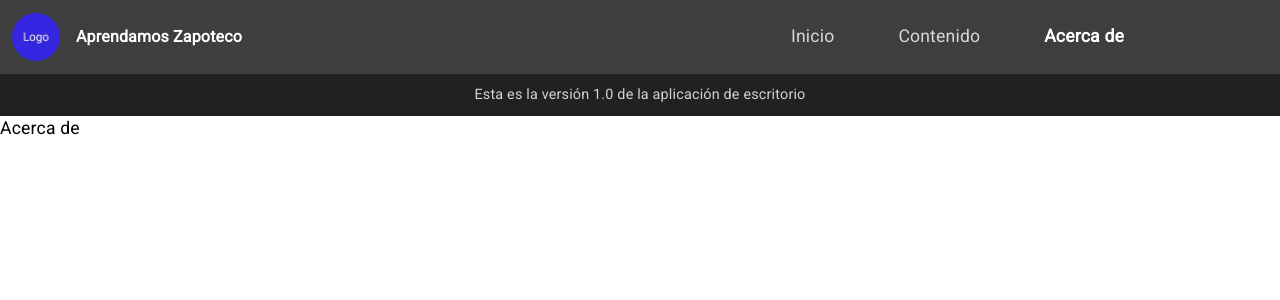
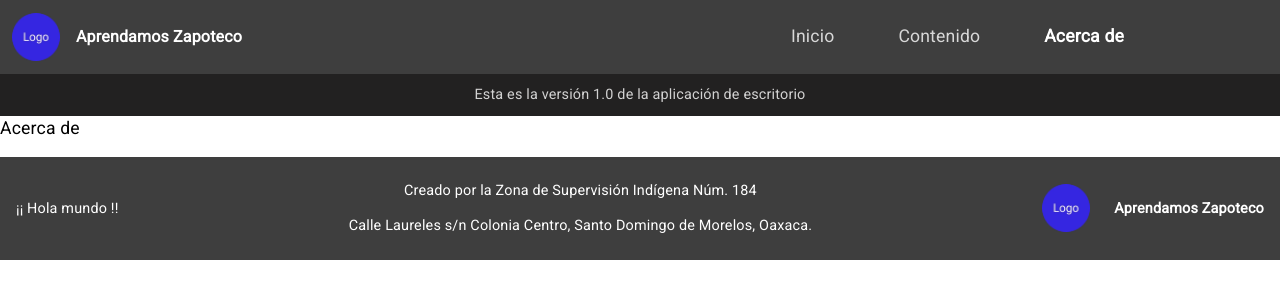
Before and after one commit to aprendamoszapoteco/aprendamoszapoteco.github.io, a React (Create React App) app: page /acerca-de in a window 1280 px wide. Shown: the top 300 px of the page. Built offline with nearby package versions, Linux system fonts and the light colour scheme.

Commit message:
Added Footer

```diff
--- a/src/App.js
+++ b/src/App.js
@@ -9,6 +9,7 @@ import '@fontsource/roboto';
 import './styles/index.css';
 
 import Header from './components/Header';
+import Footer from './components/Footer';
 
 const App = () => {
   return (
@@ -27,6 +28,7 @@ const App = () => {
           </Route>
         </Switch>
       </main>
+      <Footer />
     </BrowserRouter>
   );
 };
--- /dev/null
+++ b/src/components/Footer.js
@@ -0,0 +1,35 @@
+import React from 'react';
+
+const Footer = () => {
+  return (
+    <footer
+      className="text-center text-white px-3 py-4 d-flex flex-column flex-lg-row justify-content-lg-between"
+      style={ {backgroundColor: '#3E3E3E', fontSize: '0.9rem'} }
+    >
+      <div className="d-flex justify-content-center align-items-center mb-3 mb-lg-0">
+        <span>¡¡ Hola mundo !!</span>
+      </div>
+      <div style={ {lineHeight: '1.2rem'} }>
+        <p className="mb-2 mb-lg-3">Creado por la Zona de Supervisión Indígena Núm. 184</p>
+        <p className="mb-4 mb-lg-0">Calle Laureles s/n Colonia Centro, Santo Domingo de Morelos, Oaxaca.</p>
+      </div>
+      <div className="d-flex justify-content-center align-items-center">
+        <div style={ {width: '3rem', height: '3rem', overflow: 'hidden'} }>
+          <picture>
+            <source
+              srcSet={ require('../img/logo.webp').default }
+              style={ {width: '100%', height: '100%', objectFit: 'contain'} }
+            />
+            <img
+              src={ require('../img/logo.png').default } alt="Logo"
+              style={ {width: '100%', height: '100%', objectFit: 'contain'} }
+            />
+          </picture>
+        </div>
+        <div className="fw-bold ms-4">Aprendamos Zapoteco</div>
+      </div>
+    </footer>
+  );
+};
+
+export default Footer;
--- a/src/components/views/Presentation.js
+++ b/src/components/views/Presentation.js
@@ -16,9 +16,11 @@ const Presentation = () => {
         <p><a href="#support" style={ {textDecoration: 'none'} }>presiona aqui</a></p>
       </div>
       <div>
-        <picture className="img-fluid">
+        <picture>
           <source type="image/webp"
-            srcSet={ require('../../img/start/app.webp').default } />
+            srcSet={ require('../../img/start/app.webp').default }
+            className="img-fluid"
+          />
           <img src={ require('../../img/start/app.png') }
             alt="Captura de la aplicación" className="img-fluid" />
         </picture>
```
